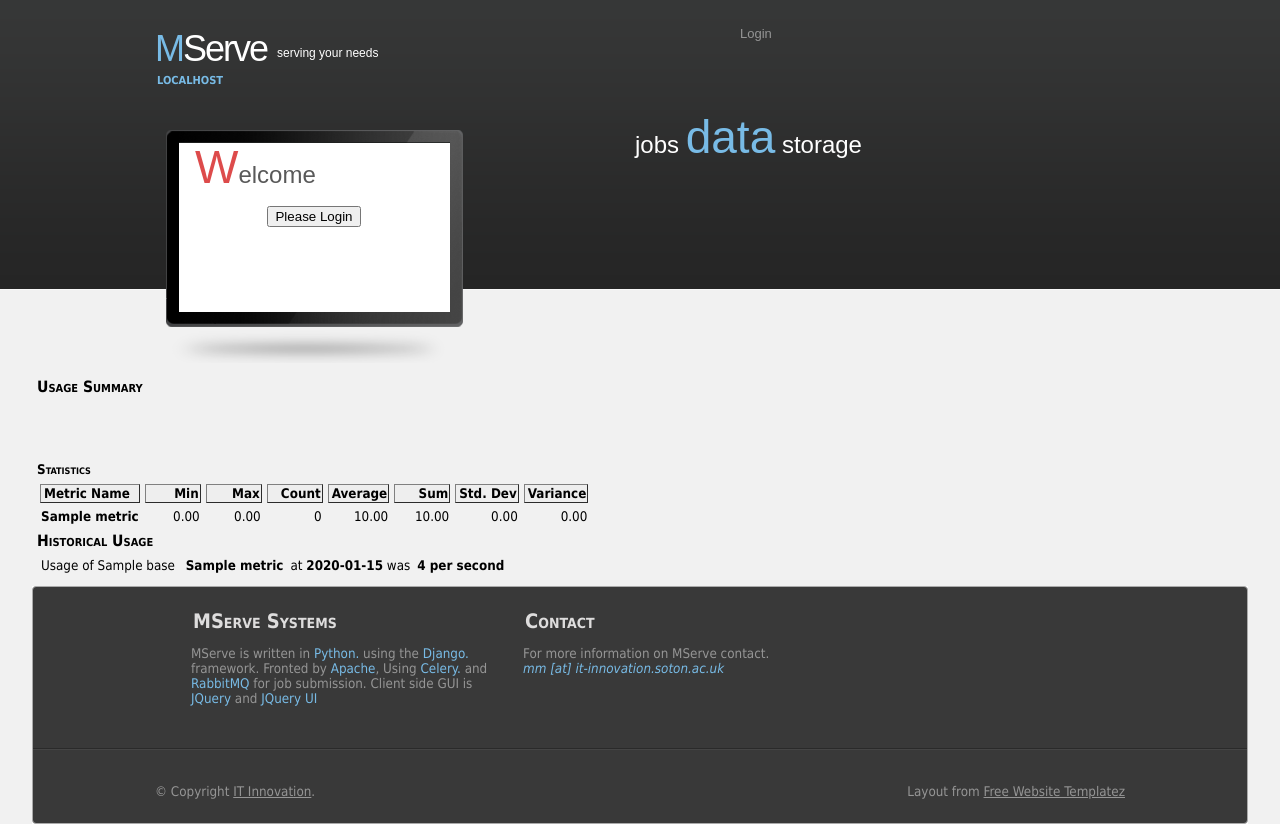
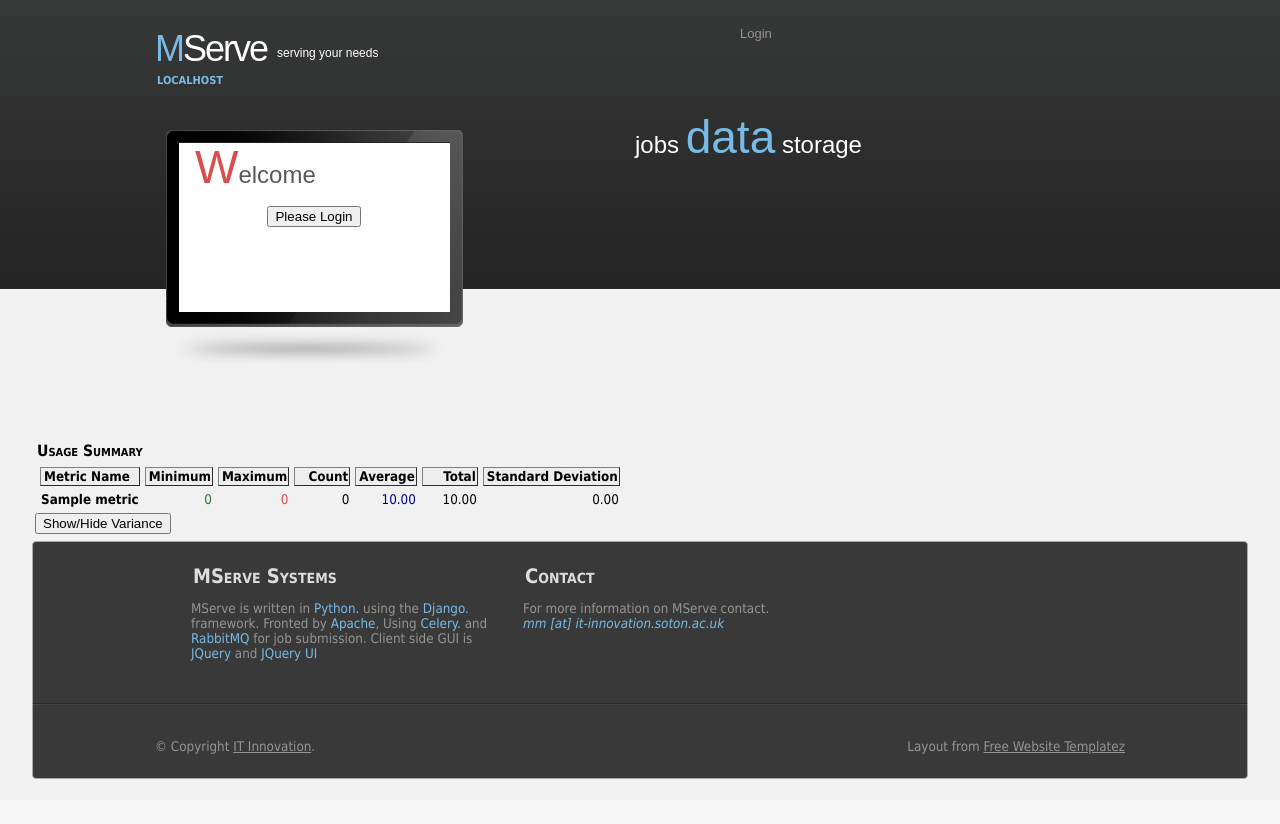
Before and after one commit to mmcardle/MServe, a Django app: template mserve/templates/allusage.html in a window 1280 px wide. After the commit the page ends 779 px from the top, so only its background shows below. Run offline with Django 3.2, Linux system fonts and the light colour scheme; the template is opened without the code that fills it: most values are stand-ins (such as "Sample title", 1, 10 or a date in 2020); some libraries are stand-ins or nearby versions.

Commit message:
updates for usage

```diff
--- a/mserve/templates/allusage.html
+++ b/mserve/templates/allusage.html
@@ -11,7 +11,6 @@
 
 {% include "usage.html" %}
 
-
 <script type="text/javascript">
 
 $("#traffic").mserveusage('traffic' )
@@ -19,6 +18,7 @@ $("#mservelast24").mserveusage('stats', ["last24"] )
 $("#mservelast1").mserveusage('stats', ["last1"] )
 $("#mservejobs").mserveusage('stats', ["jobs"] )
 $("#mservejobstype").mserveusage('stats', ["jobsbytype"] )
+$("#deliverySuccess").mserveusage('stats', ["http://mserve/deliverySuccess"] )
 
 </script>
 
--- a/mserve/templates/templates_inc.html
+++ b/mserve/templates/templates_inc.html
@@ -617,9 +617,9 @@
 </script>
 
 <script id="graphTemplate" type="text/x-jquery-tmpl">
-    <table class="graphtable graphtable-${type} graphtable-${size}">
-        <tr><th>${label}</th></tr>
-        <tr><td><div class='graph' style="width:95%;height:200px;"></div></td></tr>
+    <table title="Chart for ${label}" class="graphtable graphtable-${type} graphtable-${size}">
+        <tr><th>${getShort(label,20)}</th></tr>
+        <tr><td><div class='graph' style="width:95%;height:300px;"></div></td></tr>
     </table>
 </script>
 
--- a/mserve/templates/usage.html
+++ b/mserve/templates/usage.html
@@ -5,7 +5,6 @@
 {% endblock %}
 
 {% load mservetags %}
-<h3>Usage Summary</h3>
 
 <div id="mservelast24" style="margin-top: 20px;"></div>
 <div class="clr"></div>
@@ -45,43 +44,57 @@ if(hash=="tabs-usage"){
 
 </script>
 
-<h4>Statistics</h4>
+<h3>Usage Summary</h3>
 <div id="usagecontent" >
 {% if usagesummary %}
     <table class="table_usage" cellpadding="5" cellspacing="5">
-        <tr><th style="text-align: left">Metric Name</th><th>Min</th><th>Max</th><th>Count</th><th>Average</th><th>Sum</th><th>Std. Dev</th><th>Variance</th></tr>
-        {% for summary in usagesummary%}
+        <tr>
+            <th style="text-align: left">Metric Name</th>
+            <th>Minimum</th>
+            <th>Maximum</th>
+            <th>Count</th>
+            <th>Average</th>
+            <th>Total</th>
+            <th>Standard Deviation</th>
+            <th style="display: none" class="var">Variance</th>
+        </tr>
+        {% for summary in usagesummary %}
+            {% if summary.n == 0 %}
             <tr>
                 <td style="text-align: left;"><b>{{summary.metric}}</b></td>
-                <td align="right"><script>document.write(number_format('{{summary.min}}', 2, '.', ','))</script></td>
-                <td align="right"><script>document.write(number_format('{{summary.max}}', 2, '.', ','))</script></td>
-                <td align="right"><script>document.write(number_format('{{summary.n}}', 0, '.', ','))</script></td>
-                <td align="right"><script>document.write(number_format('{{summary.avg}}', 2, '.', ','))</script></td>
-                <td align="right"><script>document.write(number_format('{{summary.sum}}', 2, '.', ','))</script></td>
-                <td align="right"><script>document.write(number_format('{{summary.stddev}}', 2, '.', ','))</script></td>
-                <td align="right"><script>document.write(number_format('{{summary.variance}}', 2, '.', ','))</script></td>
+                <td align="right">-</td>
+                <td align="right">-</td>
+                <td align="right">0</td>
+                <td align="right">-</td>
+                <td align="right">-</td>
+                <td align="right">-</td>
+                <td style="display: none" class="var" align="right">-</td>
             </tr>
-        {% endfor %}
-    </table>
-{% endif %}
-
-<h3>Historical Usage</h3>
-{% if usage %}
-    <table class="table_usage" cellpadding="5" cellspacing="5">
-        {% for u in usage %}
-            {% if u.rate == 0.0 %}
+            {% else %}
             <tr>
-                <td>Usage of <a href="/browse/{{u.base.id}}">{{u.base}}</a>&nbsp;</td><td><b>{{u.metric}}</b></td><td>at <b>{{u.fmt_rtime}}</b> was<td><b>{{u.total}}</b></td>
-            </tr>
-             {% else%}
-            <tr>
-                <td>Usage of <a href="/browse/{{u.base.id}}">{{u.base}}</a>&nbsp;</td><td><b>{{u.metric}}</b></td><td>at <b>{{u.fmt_rtime}}</b> was<td><b>{{u.rate}} per second</b></td>
+                <td style="text-align: left;"><b>{{summary.metric}}</b></td>
+                <td class="green" align="right" title="{{summary.min}}"><script>document.write(scaleNumber('{{summary.min}}', 0, '.', ','))</script></td>
+                <td class="red"   align="right" title="{{summary.max}}"><script>document.write(scaleNumber('{{summary.max}}', 0, '.', ','))</script></td>
+                <td               align="right" title="{{summary.n}}"><script>document.write(scaleNumber('{{summary.n}}', 0, '.', ','))</script></td>
+                <td class="dblue"  align="right" title="{{summary.avg}}"><script>document.write(scaleNumber('{{summary.avg}}', 2, '.', ','))</script></td>
+                <td               align="right" title="{{summary.sum}}"><script>document.write(scaleNumber('{{summary.sum}}', 2, '.', ','))</script></td>
+                <td               align="right" title="{{summary.stddev}}"><script>document.write(scaleNumber('{{summary.stddev}}', 2, '.', ','))</script></td>
+                <td style="display: none" class="var" align="right" title="{{summary.variance}}">
+                    <script>document.write(scaleNumber('{{summary.variance}}', 2, '.', ','))</script>
+                </td>
             </tr>
             {% endif %}
         {% endfor %}
     </table>
+<button id ="variancetoggle">Show/Hide Variance</button>
 {% endif %}
 </div>
+
+<script type="text/javascript">
+$(document).ready(function() {
+    $("#variancetoggle").button().click(function(){ $(".var").toggle()  });
+});
+</script>
 
 {%block usage %}
 
--- a/static/css/mserve.css
+++ b/static/css/mserve.css
@@ -48,6 +48,9 @@ html, .main {
 }
 .blue {
 	color:#78bbe6;
+}
+.dblue {
+	color:darkblue;
 }
 .white {
 	color:white;
--- a/static/js/auth.js
+++ b/static/js/auth.js
@@ -23,7 +23,7 @@ function load_usage_auth(authid){
 function load_usagesummary_auth(authid){
      $.ajax({
        type: "GET",
-       url: '/api/'+authid+'/getusagesummary/',
+       url: '/auths/'+authid+'/usagesummary/',
        success: function(summary){
            $( "#usageSummaryTemplate" ).tmpl( summary.usages ).appendTo( "#usagesummarycontent" );
        }
--- a/static/js/base.js
+++ b/static/js/base.js
@@ -54,6 +54,23 @@ function number_format( number, decimals, dec_point, thousands_sep ) {
     var i = parseInt(n = Math.abs(+n || 0).toFixed(c)) + "", j = (j = i.length) > 3 ? j % 3 : 0;
 
     return s + (j ? i.substr(0, j) + t : "") + i.substr(j).replace(/(\d{3})(?=\d)/g, "$1" + t) + (c ? d + Math.abs(n - i).toFixed(c).slice(2) : "");
+}
+
+function scaleNumber( number, decimals, dec_point, thousands_sep ) {
+    if (number >= 1073741824) {
+         number = number_format(number / 1073741824, decimals, dec_point, thousands_sep) + ' G';
+    } else {
+            if (number >= 1048576) {
+            number = number_format(number / 1048576, 2, decimals, dec_point, thousands_sep) + ' M';
+    } else {
+            if (number >= 1024) {
+                number = number_format(number / 1024, decimals, dec_point, thousands_sep) + ' K';
+            } else {
+                number = number_format(number, decimals, dec_point, thousands_sep) + ' ';
+            };
+        };
+    };
+  return number;
 }
 
 function formatSize( filesize ) {
```
Also changed, not shown: mserve/templates/auths/usage_auth.html (+6 -15 lines), mserve/templates/openid/login.html (+15 -19 lines).
